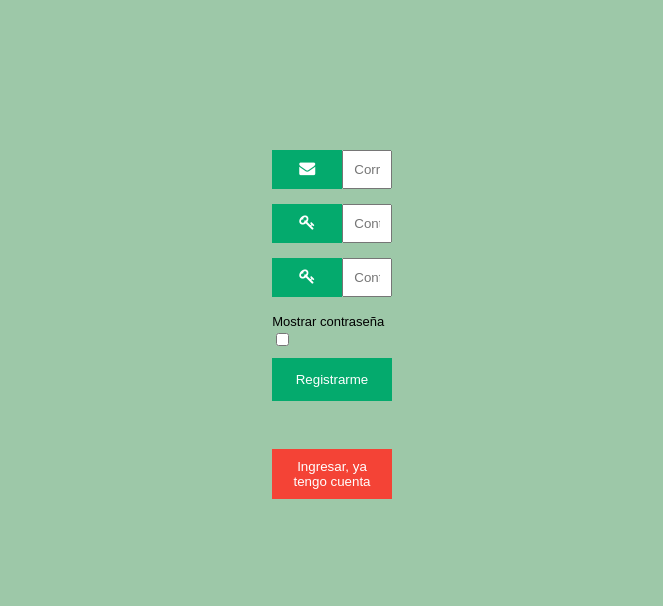
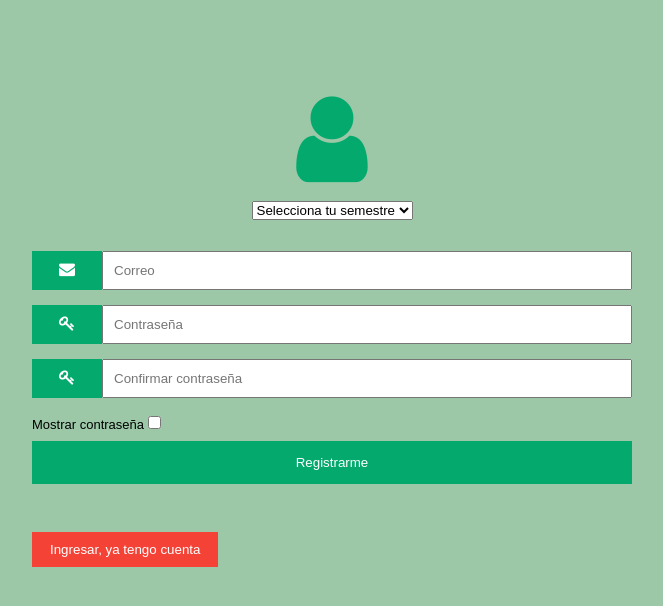
Before and after one commit to martin-paredes/sistema-comunicacion-escolar, a PHP site: page /modulos/registro/index.php in a window 1280 px wide. Shown: the top 606 px of the page, without its empty margins (308-971 px from the left). Run offline with PHP 8.4, Linux system fonts and the light colour scheme.

Commit message:
Se agregan selects con opciones de roles y semestres

```diff
--- a/modulos/registro/index.php
+++ b/modulos/registro/index.php
@@ -12,10 +12,22 @@
 
 <body>
     <div class="wrapper">
-        <div class="logincontainer ">
+        <div class="div-container ">
             <form class="modal-content" action="../feed/index.php">
+                <div class="imgcontainer">
+                    <i class="fa fa-user avatar"></i>
+                </div>
+
+                <div class="input-container">
+                    <select name="roles" id="roles" required>
+                        <option value="" selected>Selecciona tu semestre</option>
+                        <option value="semestre_1_2">1er y 2do Semestre</option>
+                        <option value="semestre_3_4">3er y 4to Semestre</option>
+                        <option value="semestre_5_6">5to y 6to Semestre</option>
+                    </select>
+                </div>
+
                 <div class="container">
-
                     <div class="input-container">
                         <i class="fa fa-envelope icon"></i>
                         <input class="input-field" type="email" placeholder="Correo" name="email" required>
```
Also changed, not shown: modulos/login/index.php (+10 -2 lines).
